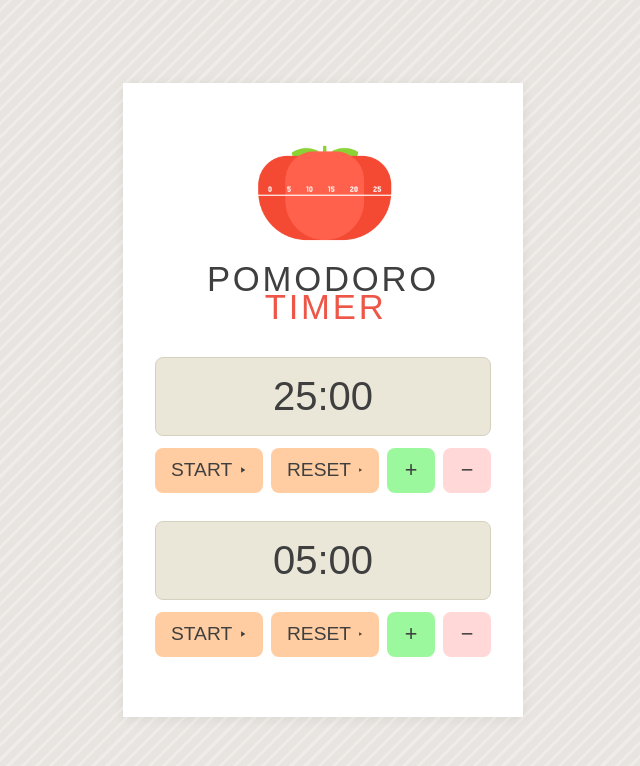
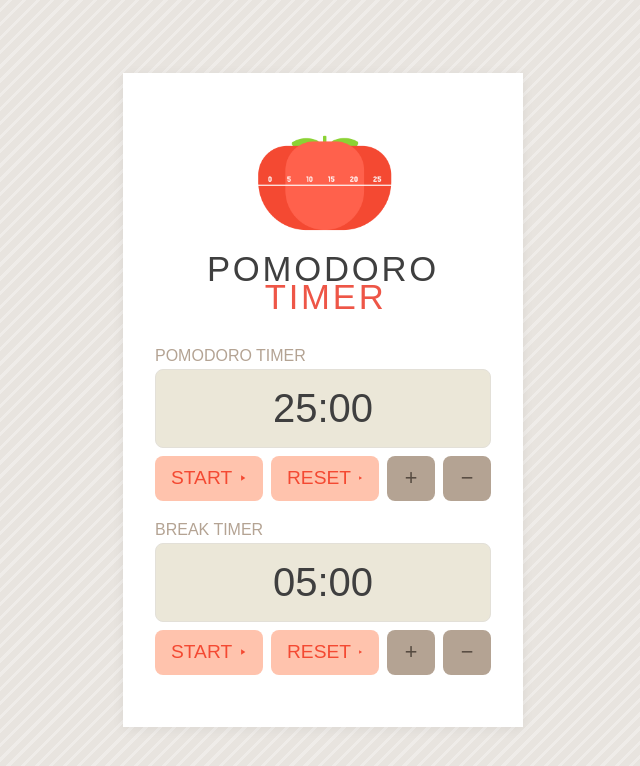
Before and after one commit to jamesomango/pomodoro, a plain HTML site: page index.html in a window 1280 px wide. Shown: the whole page, without its empty margins (317-957 px from the left). Drawn offline with Linux system fonts and the light colour scheme; a web font is replaced by a local one.

Commit message:
Add files via upload

```diff
--- a/index.html
+++ b/index.html
@@ -11,6 +11,7 @@
     * { box-sizing: border-box; margin: 0; padding: 0; }
     body {
       font-family: 'Jersey 25', sans-serif;
+      font-weight: normal;
       /* base background color */
       background-color: #E8E4DF;
       /* diagonal line pattern from top-right to bottom-left */
@@ -67,15 +68,25 @@
     .timer-section {
       width: 100%;
       max-width: 340px;
-      margin-bottom: 1.75rem;
+      margin-bottom: 1.25rem;
     }
-    .timer-section h2 { display: none; }
+    .timer-section:first-child {
+      margin-top: -0.4rem;
+    }
+    .timer-section h2 {
+      font-family: 'Jersey 25', sans-serif;
+      font-size: 12pt;
+      font-weight: normal;
+      color: #B4A393;
+      margin-bottom: 0.25rem;
+      text-align: left;
+    }
     .time-display {
       background: #EBE7D8;
-      border: 1px solid #D6D1BF;
+      border: 1px solid #E3E0D8;
       border-radius: 8px;
       padding: 1rem 1.25rem;
-      margin-bottom: 0.75rem;
+      margin-bottom: 0.5rem;
       text-align: center;
     }
     .time-display span {
@@ -101,14 +112,18 @@
     .btn:hover { filter: brightness(0.95); }
     .btn:active { filter: brightness(0.9); }
     .btn-start, .btn-reset {
-      background: #FFCDA1;
+      background: #FFC3AD;
+      color: #F44932;
       flex: 1;
       min-width: 90px;
       font-size: 1.2rem;
     }
+    .btn-start svg, .btn-reset svg {
+      fill: #F44932;
+    }
     .btn-plus {
-      background: #9CF89C;
-      color: #3F3F3F;
+      background: #B4A393;
+      color: #564B41;
       min-width: 48px;
       flex-shrink: 0;
       justify-content: center;
@@ -116,8 +131,8 @@
       padding: 0.6rem;
     }
     .btn-minus {
-      background: #FFD8D7;
-      color: #3F3F3F;
+      background: #B4A393;
+      color: #564B41;
       min-width: 48px;
       flex-shrink: 0;
       justify-content: center;
@@ -149,13 +164,13 @@
 </head>
 <body>
   <div class="ui-box">
-  <img class="header-tomato" src="pomodorotomato.png" alt="" />
+  <img class="header-tomato" src="pomodoro/pomodorotomato.png" alt="" />
   <div class="title">
     <div class="pomodoro">POMODORO</div>
     <div class="timer">TIMER</div>
   </div>
   <section class="timer-section" data-timer="pomodoro">
-    <h2>Pomodoro Timer</h2>
+    <h2>POMODORO TIMER</h2>
     <div class="time-display"><span id="pomodoro-display">25:00</span></div>
     <div class="controls">
       <button type="button" class="btn btn-start" id="pomodoro-start" aria-label="Start"><span>START</span><svg viewBox="0 0 24 24" fill="currentColor"><path d="M8 5v14l11-7z"/></svg></button>
@@ -165,7 +180,7 @@
     </div>
   </section>
   <section class="timer-section" data-timer="break">
-    <h2>Break Timer</h2>
+    <h2>BREAK TIMER</h2>
     <div class="time-display"><span id="break-display">5:00</span></div>
     <div class="controls">
       <button type="button" class="btn btn-start" id="break-start" aria-label="Start"><span>START</span><svg viewBox="0 0 24 24" fill="currentColor"><path d="M8 5v14l11-7z"/></svg></button>
```
